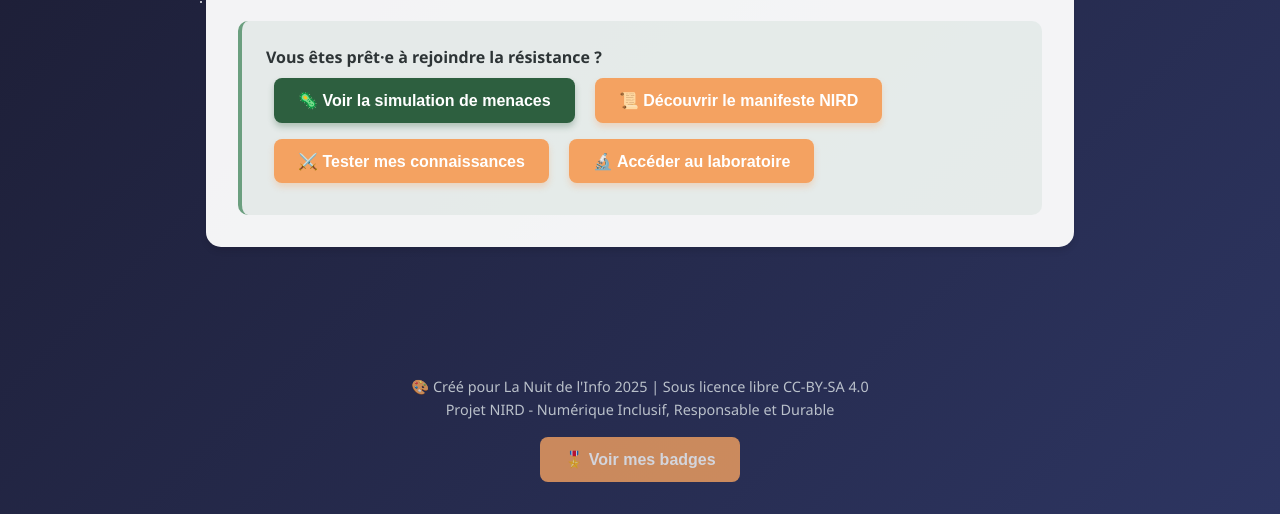
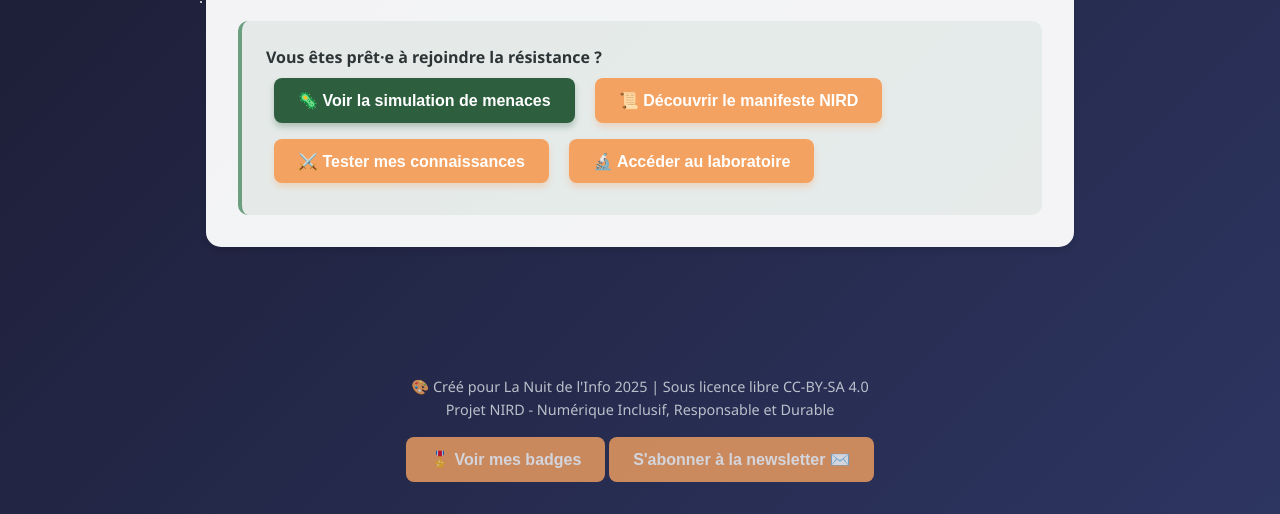
Before and after one commit to Jonathan-Cohen-00/sujet-national, a browser extension: page index.html in a window 1280 px wide. Shown: the part 449-963 px from the top of the page. Drawn offline with Linux system fonts and the light colour scheme.

Commit message:
newsletter link

```diff
--- a/index.html
+++ b/index.html
@@ -410,6 +410,7 @@
         <p>🎨 Créé pour La Nuit de l'Info 2025 | Sous licence libre CC-BY-SA 4.0</p>
         <p>Projet NIRD - Numérique Inclusif, Responsable et Durable</p>
         <button onclick="showBadges()" class="footer-btn">🎖️ Voir mes badges</button>
+        <button onclick="location.href='phone-number-bad-ui/form.html'" class="footer-btn">S'abonner à la newsletter ✉️</button>
     </footer>
 
     <script src="script.js"></script>
```
